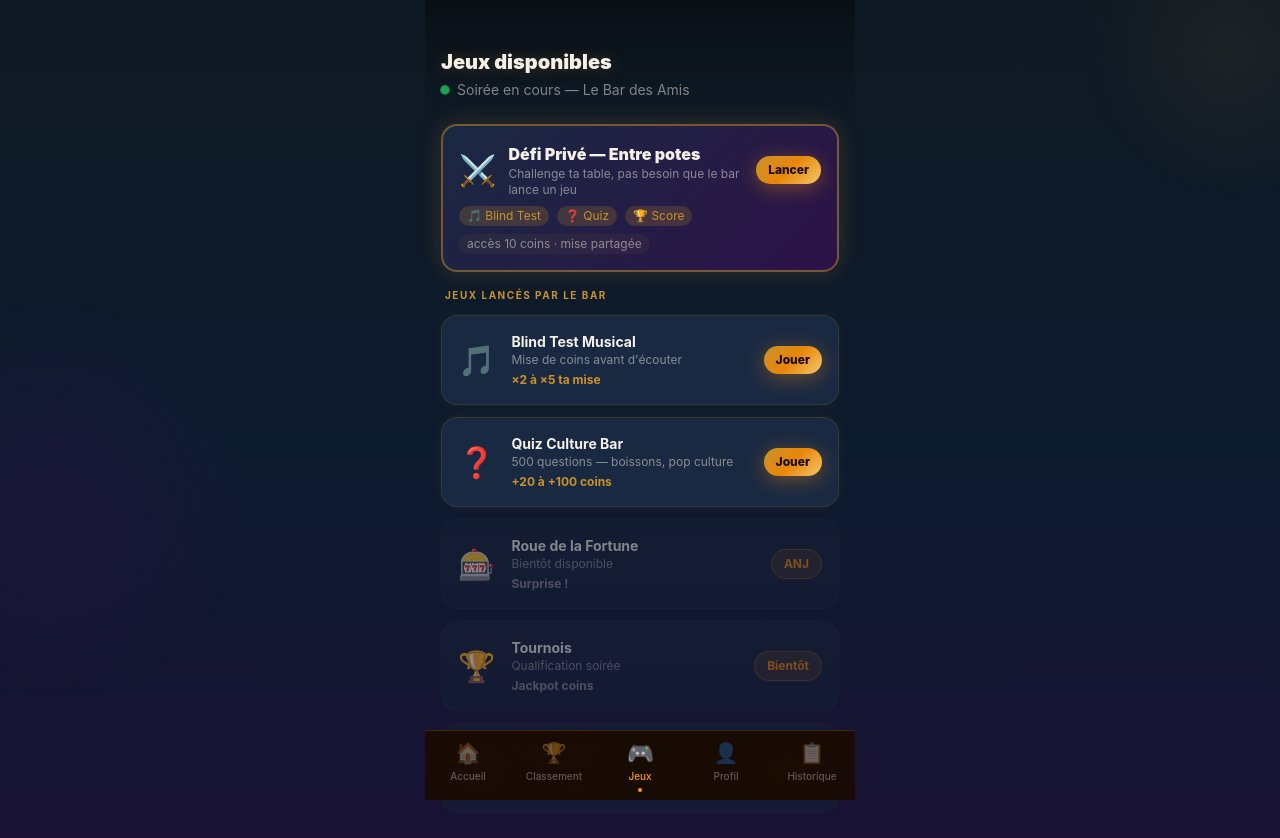
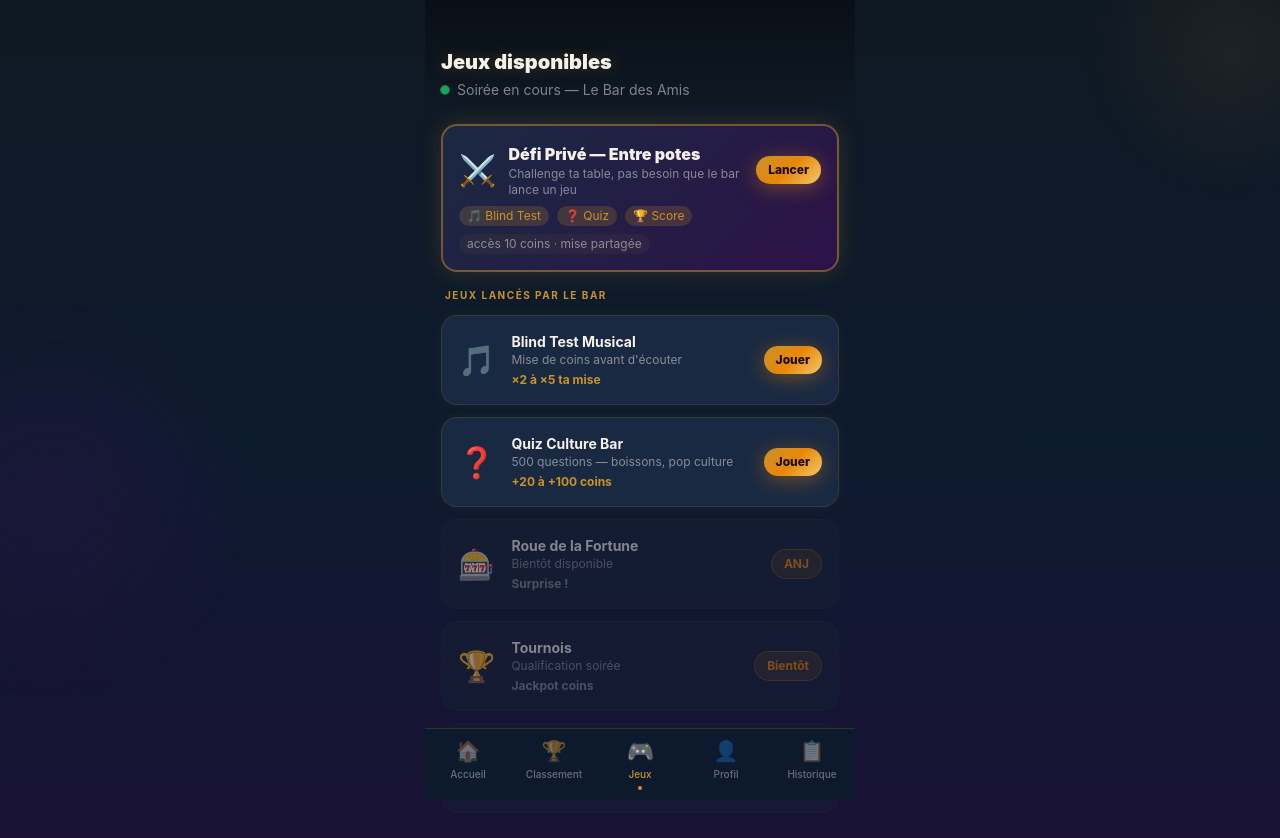
Before and after one commit to jcgoujon35-png/barcoins-client, a Next.js app: page /games in a window 1280 px wide. Shown: the top 838 px of the page. Built offline with nearby package versions, Linux system fonts and the light colour scheme.

Commit message:
feat: BottomNav — fond navy rgba(13,27,46,0.95), active gold #C9922A, hauteur 72px

```diff
--- a/components/BottomNav.tsx
+++ b/components/BottomNav.tsx
@@ -15,20 +15,21 @@ export default function BottomNav({ active }: { active: Tab }) {
   return (
     <nav className="fixed bottom-0 left-1/2 -translate-x-1/2 w-full max-w-[430px] flex border-t"
       style={{
-        background: 'rgba(26,10,0,0.92)',
+        background: 'rgba(13, 27, 46, 0.95)',
         backdropFilter: 'blur(16px)',
         WebkitBackdropFilter: 'blur(16px)',
-        borderColor: 'rgba(245,158,11,0.2)',
+        borderColor: 'rgba(201, 146, 42, 0.2)',
+        height: '72px',
         paddingBottom: 'env(safe-area-inset-bottom)'
       }}>
       {tabs.map(t => (
         <button key={t.id} onClick={() => router.push(t.route)}
           className="flex-1 flex flex-col items-center py-2 gap-0.5 transition-all"
-          style={{ color: active === t.id ? '#F59E0B' : 'rgba(245,230,211,0.35)' }}>
+          style={{ color: active === t.id ? '#C9922A' : 'rgba(245,240,232,0.40)' }}>
           <span className={`text-xl transition-transform ${active === t.id ? 'scale-110' : ''}`}>{t.icon}</span>
           <span className="text-[10px] font-medium">{t.label}</span>
           {active === t.id && (
-            <span className="w-1 h-1 rounded-full mt-0.5" style={{ background: '#F59E0B' }}></span>
+            <span className="w-1 h-1 rounded-full mt-0.5" style={{ background: '#C9922A' }}></span>
           )}
         </button>
       ))}
```
